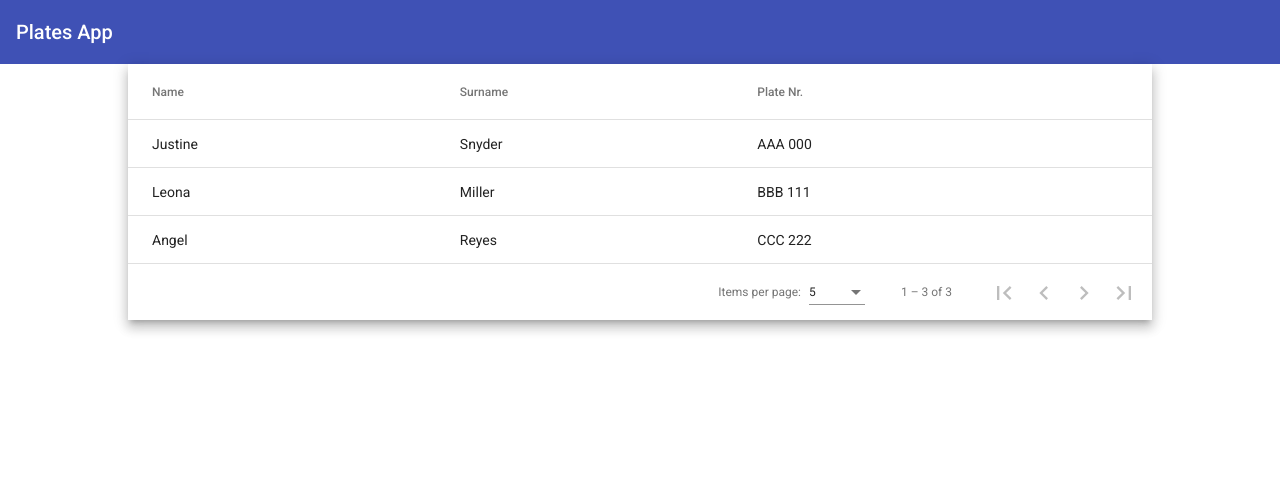
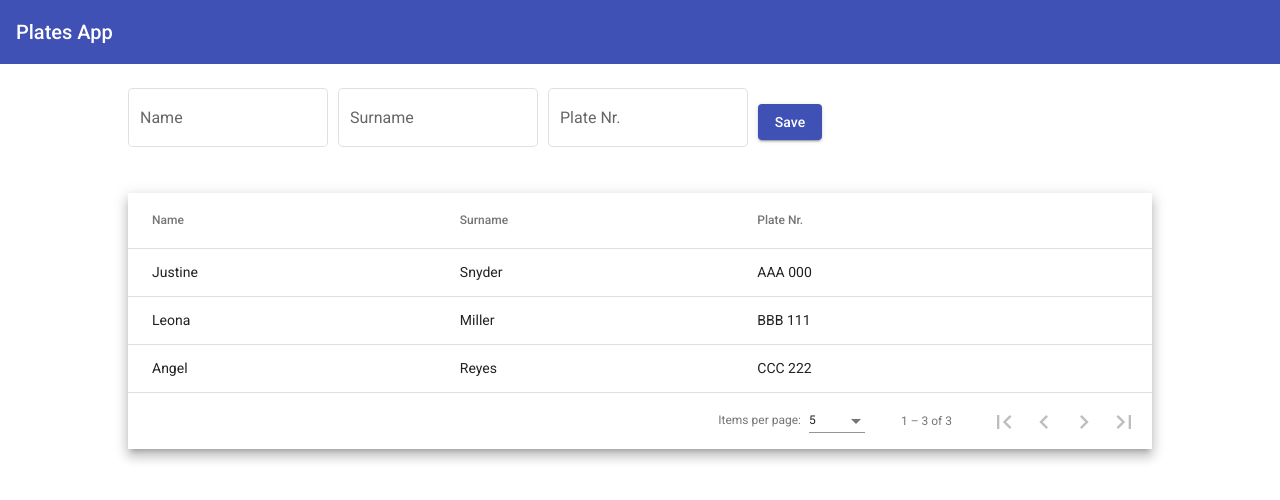
Before and after one commit to skarware/technical-task-angular-plates, an Angular app: page / in a window 1280 px wide. Shown: the top 500 px of the page. Built offline with nearby package versions, Linux system fonts and the light colour scheme.

Commit message:
Add plate-create component for new records insert functionality

```diff
--- a/src/app/app.module.ts
+++ b/src/app/app.module.ts
@@ -15,13 +15,15 @@ import { AppComponent } from './app.component';
 import { HeaderComponent } from './header/header.component';
 import { PlatesComponent } from './plates/plates.component';
 import { PlateListComponent } from './plates/plate-list/plate-list.component';
+import { PlateCreateComponent } from './plates/plate-create/plate-create.component';
 
 @NgModule({
   declarations: [
     AppComponent,
     HeaderComponent,
     PlatesComponent,
-    PlateListComponent
+    PlateListComponent,
+    PlateCreateComponent
   ],
   imports: [
     BrowserModule,
--- /dev/null
+++ b/src/app/plates/plate-create/plate-create.component.css
@@ -0,0 +1,15 @@
+.container .mat-form-field + .mat-form-field {
+  margin-left: 10px;
+}
+
+.container .mat-form-field {
+  width: 200px;
+}
+
+.container form {
+  margin: 20px 0;
+}
+
+.container button {
+  margin: 10px !important;
+}
--- /dev/null
+++ b/src/app/plates/plate-create/plate-create.component.html
@@ -0,0 +1,20 @@
+<div class="container">
+    <form (submit)="onFormSubmit(formElement)" #formElement="ngForm">
+    <mat-form-field appearance="outline" hideRequiredMarker>
+      <mat-label>Name</mat-label>
+      <input matInput type="text" name="name" ngModel #name="ngModel" minlength="3" required>
+      <mat-error *ngIf="name.invalid">Pretty sure the name your mama gave you is at least 3 characters long.</mat-error>
+    </mat-form-field>
+    <mat-form-field appearance="outline" hideRequiredMarker>
+      <mat-label>Surname</mat-label>
+      <input matInput type="text" name="surname" ngModel #surname="ngModel" minlength="3" required>
+      <mat-error *ngIf="surname.invalid">Man, those letters don't cost so put some more will you?</mat-error>
+    </mat-form-field>
+    <mat-form-field appearance="outline" hideRequiredMarker>
+      <mat-label>Plate Nr.</mat-label>
+      <input matInput type="text" name="plateNr" ngModel #plateNr="ngModel" minlength="7" required>
+      <mat-error *ngIf="plateNr.invalid">Plate number should be in format: ABC 123</mat-error>
+    </mat-form-field>
+    <button mat-raised-button color="primary" type="submit">Save</button>
+  </form>
+</div>
--- /dev/null
+++ b/src/app/plates/plate-create/plate-create.component.ts
@@ -0,0 +1,27 @@
+import { Component, OnInit } from '@angular/core';
+
+import { NgForm } from '@angular/forms';
+
+import { PlateService } from '../shared/plate.service';
+
+@Component({
+  selector: 'app-plate-create',
+  templateUrl: './plate-create.component.html',
+  styleUrls: ['./plate-create.component.css']
+})
+export class PlateCreateComponent {
+
+  constructor(private plateService: PlateService) { }
+
+  onFormSubmit(formElement: NgForm): void {
+    if (formElement.invalid) {
+      return;
+    }
+    this.plateService.addPlateRecord(
+      formElement.value.name,
+      formElement.value.surname,
+      formElement.value.plateNr
+    );
+    formElement.resetForm();
+  }
+}
--- a/src/app/plates/plate-list/plate-list.component.ts
+++ b/src/app/plates/plate-list/plate-list.component.ts
@@ -1,20 +1,24 @@
-import { Component, OnInit, ViewChild } from '@angular/core';
-import { Plate } from '../shared/plate.model';
-import { PlateService } from '../shared/plate.service';
+import { Component, OnDestroy, OnInit, ViewChild } from '@angular/core';
+
 import { MatTableDataSource } from '@angular/material/table';
 import { MatPaginator } from '@angular/material/paginator';
 import { MatSort } from '@angular/material/sort';
+import { Subscription } from 'rxjs';
+
+import { Plate } from '../shared/plate.model';
+import { PlateService } from '../shared/plate.service';
 
 @Component({
   selector: 'app-plate-list',
   templateUrl: './plate-list.component.html',
   styleUrls: ['./plate-list.component.css']
 })
-export class PlateListComponent implements OnInit {
+export class PlateListComponent implements OnInit, OnDestroy {
 
   private plates: Plate[];
   displayedColumns: string[] = ['name', 'surname', 'plateNr'];
   dataSource: MatTableDataSource<Plate>;
+  private platesSubscription: Subscription;
 
   @ViewChild(MatPaginator, {static: true}) paginator: MatPaginator;
 
@@ -23,22 +27,43 @@ export class PlateListComponent implements OnInit {
   constructor(private plateService: PlateService) {
   }
 
+  private updateDataSource(plates: Plate[]): void {
+    this.dataSource = new MatTableDataSource<Plate>(plates);
+    this.dataSource.paginator = this.paginator;
+    this.dataSource.sort = this.sort;
+  }
+
   // ngOnInit(): void {
   //   this.plateService.getPlates().then(
   //     plates => {
-  //       this.dataSource = new MatTableDataSource<Plate>(plates);
-  //       this.dataSource.paginator = this.paginator;
-  //       this.dataSource.sort = this.sort;
+  //       this.updateDataSource(plates);
+  //
+  //       // Subscribe to Plates Subject
+  //       this.platesSubscription = this.plateService.getPlatesSubjectAsObservable()
+  //         .subscribe((refreshedPlates: Plate[]) => {
+  //           this.plates = refreshedPlates;
+  //           this.updateDataSource(this.plates);
+  //         });
   //     }
   //   );
   // }
 
-  // async initialization version
+  // Initialization version with newer async syntax
   async ngOnInit(): Promise<void> {
     this.plates = await this.plateService.getPlates();
-    this.dataSource = new MatTableDataSource<Plate>(this.plates);
-    this.dataSource.paginator = this.paginator;
-    this.dataSource.sort = this.sort;
+    this.updateDataSource(this.plates);
+
+    // Subscribe to Plates Subject
+    this.platesSubscription = this.plateService.getPlatesSubjectAsObservable()
+      .subscribe((refreshedPlates: Plate[]) => {
+        this.plates = refreshedPlates;
+        this.updateDataSource(this.plates);
+      });
+  }
+
+  ngOnDestroy(): void {
+    // To avoid memory leaks unsubscribe if component is destroyed
+    this.platesSubscription.unsubscribe();
   }
 
 }
--- a/src/app/plates/plates.component.html
+++ b/src/app/plates/plates.component.html
@@ -1,3 +1,4 @@
 <section>
+  <app-plate-create></app-plate-create>
   <app-plate-list></app-plate-list>
 </section>
--- a/src/app/plates/shared/plate.service.ts
+++ b/src/app/plates/shared/plate.service.ts
@@ -3,21 +3,39 @@ import { Plate } from './plate.model';
 
 // import mock-data until back-end part is build
 import { PLATES } from './mock-plates';
-
+import { Observable, Subject } from 'rxjs';
 
 @Injectable({
   providedIn: 'root'
 })
 export class PlateService {
 
+  // For time being let us return mock up data from PLATES
+  private plates: Plate[] = PLATES;
+  private platesSubject: Subject<Plate[]> = new Subject<Plate[]>();
+
+  // for time being until database is connected
+  private currentId = 10;
+
   constructor() {
   }
 
-  // For time being let us return mock up data
   getPlates(): Promise<Plate[]> {
-    return Promise.resolve(PLATES);
+    return Promise.resolve([...this.plates]);
   }
-  // getPlates(): Plate[] {
-  //   return PLATES;
-  // }
+
+  getPlatesSubjectAsObservable(): Observable<Plate[]> {
+    return this.platesSubject.asObservable();
+  }
+
+  addPlateRecord(name: string, surname: string, plateNr: string): void {
+    const plate: Plate = {
+      id: this.currentId + 1,
+      name,
+      surname,
+      plateNr
+    };
+    this.plates.push(plate);
+    this.platesSubject.next([...this.plates]);
+  }
 }
```
Also changed, not shown: 2 other files (tests, documents, lock files or other folders).
